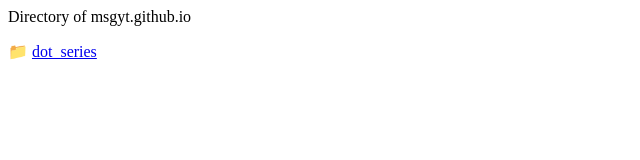
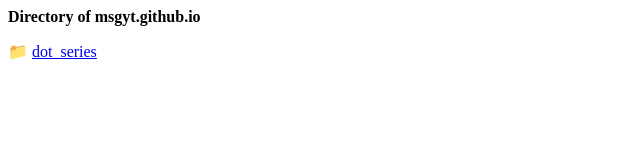
Before and after one commit to msgyt/msgyt.github.io, a plain HTML site: page games/index.html in a window 1280 px wide. Shown: the full height of the page, 0-640 px from the left. Drawn offline with Linux system fonts and the light colour scheme.

Commit message:
Update index.html

```diff
--- a/games/index.html
+++ b/games/index.html
@@ -1,4 +1,4 @@
-<p>Directory of msgyt.github.io</p>
+<p><strong>Directory of msgyt.github.io</strong></p>
 <p>📁 <a href="https://msgyt.github.io/games/dot_series/dot_pvp/index.html">dot_series</a></p>
 <p>&nbsp;</p>
 <p>&nbsp;</p>
```
